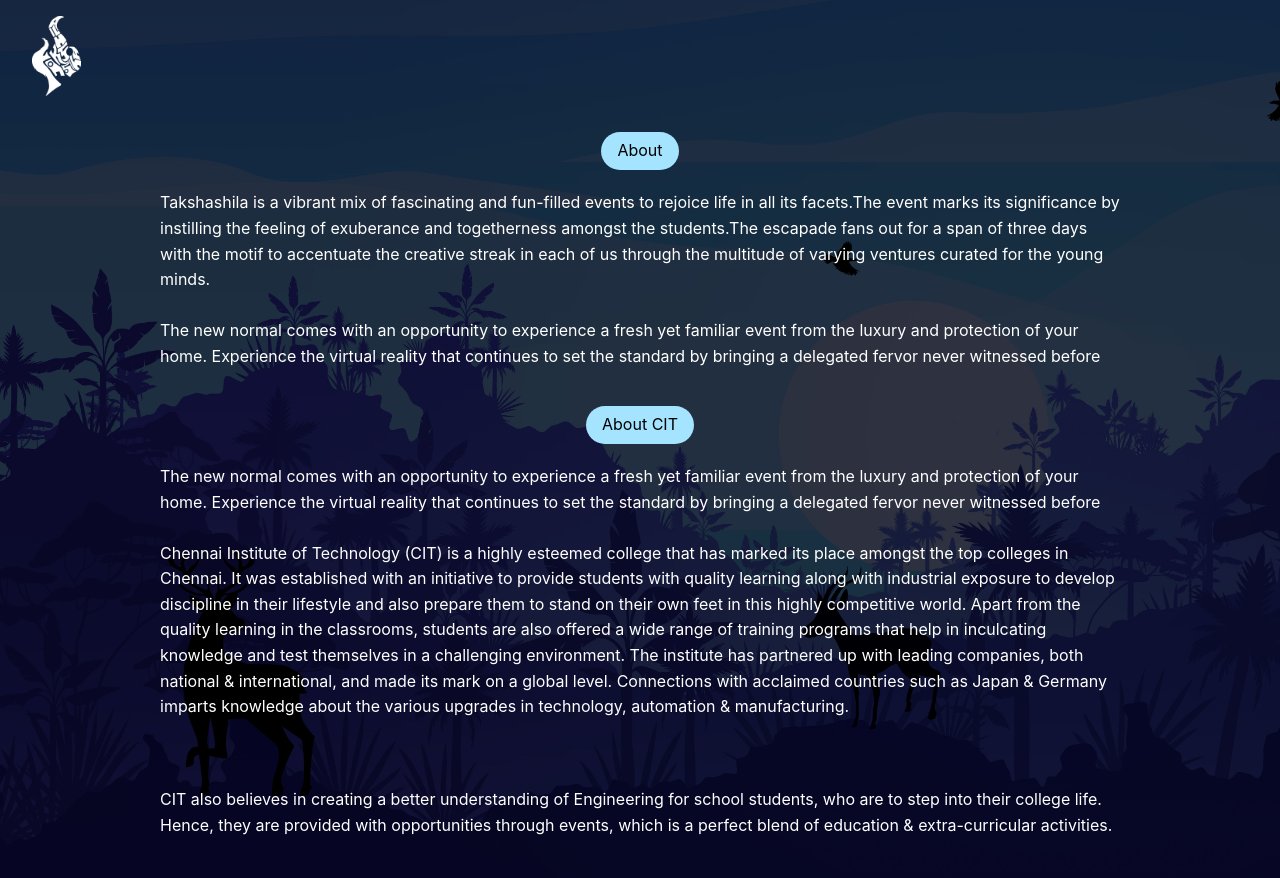
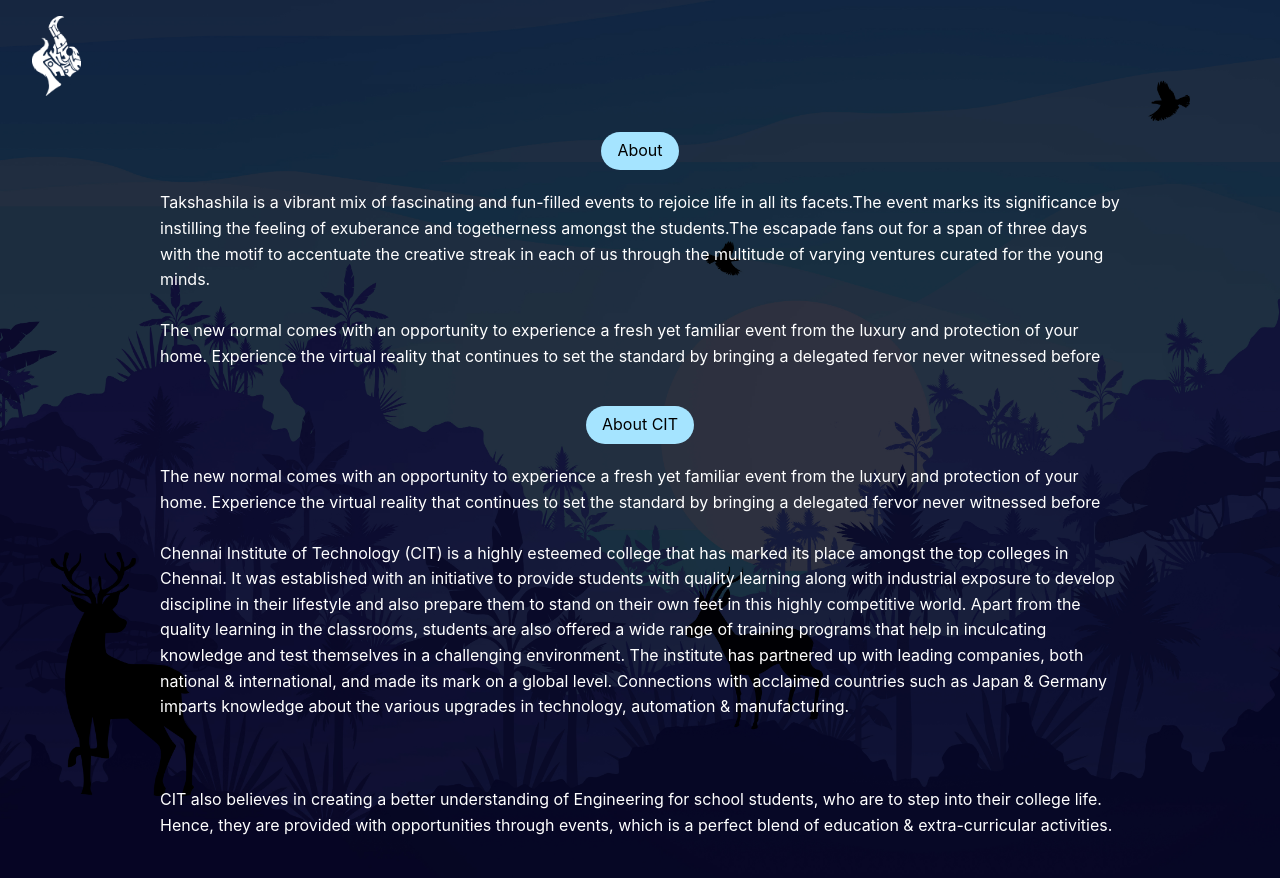
Before and after one commit to Legal-Pirates-Official/Takshashila-2k22, a React (Create React App) app: page /about in a window 1280 px wide. Shown: the top 878 px of the page. Built offline with nearby package versions, Linux system fonts and the light colour scheme.

Commit message:
Adds background-position property

```diff
--- a/src/App.css
+++ b/src/App.css
@@ -1,7 +1,7 @@
 .pro-sidebar {
   position: absolute;
   right: 0;
-  height:100%!important;
+  height: 100% !important;
 }
 .pro-sidebar * {
   color: white !important;
@@ -12,10 +12,14 @@
 .HomeContainer {
   background-image: url("./assets/backgrounds/Home.jpg");
   background-size: cover;
+  background-repeat: no-repeat;
+  background-position: center center;
 }
 .AboutContainer {
   background-image: url("./assets/backgrounds/About.jpg");
   background-size: cover;
+  background-repeat: no-repeat;
+  background-position: center center;
 }
 .tkheader {
   width: 100%;
```
